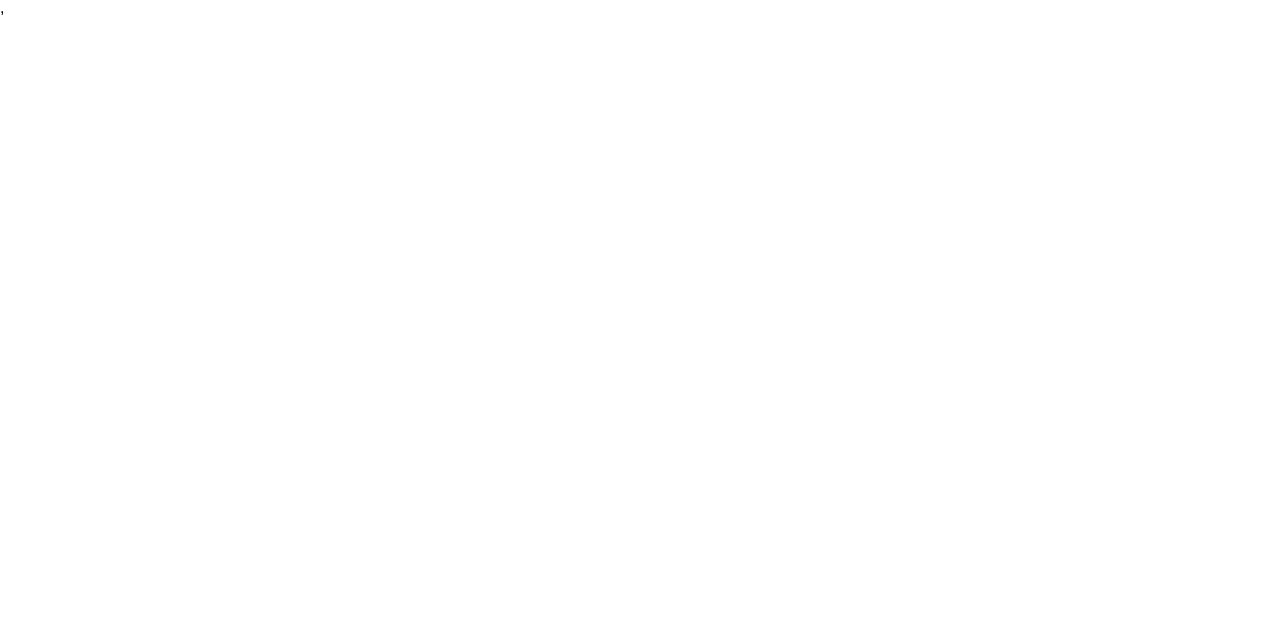
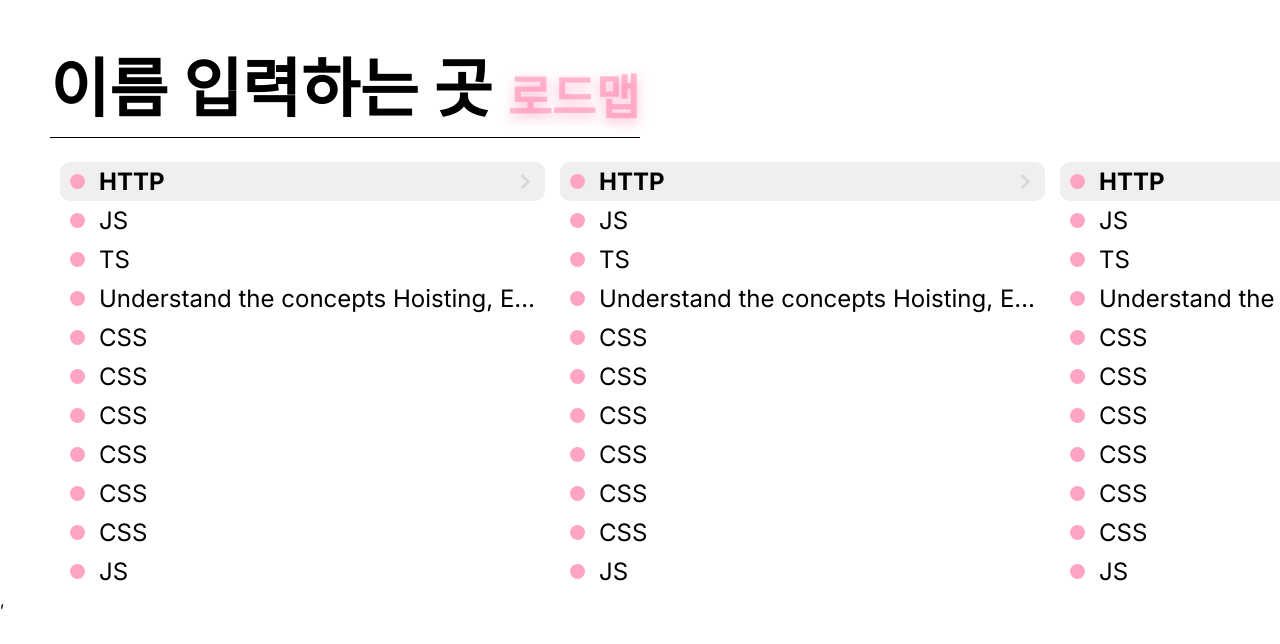
Before and after one commit to googlesprint-12th-roadmap/roadmap-front, a React (Vite) app: page /make in a window 1280 px wide. Before the commit this address had no page. Shown: the top 644 px of the page. Built offline with nearby package versions, Linux system fonts and the light colour scheme.

Commit message:
Feat: 제작 페이지 중간 커밋 - 스와이퍼 기능 - 셀렉 리스트 퍼블리싱

```diff
--- a/index.html
+++ b/index.html
@@ -3,6 +3,10 @@
   <head>
     <meta charset="UTF-8" />
     <link rel="icon" type="image/svg+xml" href="/vite.svg" />
+    <link
+      href="https://fonts.googleapis.com/css2?family=Inter:wght@300;400;500;600;700;800&display=swap"
+      rel="stylesheet"
+    />
     <meta name="viewport" content="width=device-width, initial-scale=1.0" />
     <title>RoadMap Tool(가칭)</title>
   </head>
--- a/package.json
+++ b/package.json
@@ -15,7 +15,8 @@
     "react-router-dom": "^6.4.2",
     "recoil": "^0.7.6",
     "styled-components": "^5.3.6",
-    "styled-reset": "^4.4.2"
+    "styled-reset": "^4.4.2",
+    "swiper": "^8.4.4"
   },
   "devDependencies": {
     "@types/react": "^18.0.17",
--- a/src/App.jsx
+++ b/src/App.jsx
@@ -1,8 +1,9 @@
 import { QueryClient, QueryClientProvider } from 'react-query';
 import { Route, Routes } from 'react-router-dom';
 import { RecoilRoot } from 'recoil';
-import GlobalStyles from './globalStyles';
+import GlobalStyles from './GlobalStyles';
 import Home from './pages/home';
+import Make from './pages/make';
 
 const queryClient = new QueryClient();
 
@@ -14,6 +15,7 @@ function App() {
         <RecoilRoot>
           <Routes>
             <Route path="/" element={<Home />}></Route>
+            <Route path="/make" element={<Make />}></Route>
           </Routes>
         </RecoilRoot>
       </QueryClientProvider>
--- a/src/GlobalStyles.jsx
+++ b/src/GlobalStyles.jsx
@@ -4,11 +4,38 @@ import reset from 'styled-reset';
 const GlobalStyles = createGlobalStyle`
     ${reset};
 
-    body{
+    html {
+      font-size: 10px;
+    }
+
+    body {
         padding: 0;
         margin: 0;
-        font-family: 'Noto Sans KR', sans-serif;
+        font-size: 1.6rem;
+        font-family: 'Inter';
+        overflow-x: hidden;
     };
+
+    ::-webkit-scrollbar {
+      width: 5px;
+      z-index: 9;
+    }
+
+    ::-webkit-scrollbar-thumb {
+      width: 100%;
+      border-radius: 10px;
+      background: #D9D9D9;
+    }
+
+    ::-webkit-scrollbar-track {
+      width: 100%;
+      background-color: transparent;
+    }
+
+    a {
+      text-decoration: none;
+      color: #000;
+    }
 
     *, *::before, *::after {
       box-sizing: border-box;
--- /dev/null
+++ b/src/components/Make/SelectItem.jsx
@@ -0,0 +1,63 @@
+import React from 'react';
+import styled, { css } from 'styled-components';
+
+const SelectItem = ({ name, check }) => {
+  return (
+    <Container check={check}>
+      <Marked></Marked>
+      <Name>{name}</Name>
+    </Container>
+  );
+};
+
+export default SelectItem;
+
+const Container = styled.li`
+  display: flex;
+  align-items: center;
+  cursor: pointer;
+  position: relative;
+  padding-top: 0.5rem;
+  padding-bottom: 0.5rem;
+  padding-left: 1rem;
+
+  border-radius: 1rem;
+  background-color: #fff;
+  width: 100%;
+  white-space: nowrap;
+  overflow: hidden;
+  text-overflow: ellipsis;
+
+  ${(props) =>
+    props.check &&
+    css`
+      background-color: #efefef;
+      font-weight: 700;
+      ::before {
+        content: '';
+        position: absolute;
+        top: 1.2rem;
+        right: 1.4rem;
+        background-image: url('/images/Subtract.png');
+        width: 1.6rem;
+        height: 1.6rem;
+      }
+    `}
+`;
+
+const Marked = styled.div`
+  min-width: 1.5rem;
+  min-height: 1.5rem;
+  background-color: #ffa4c5;
+  border-radius: 50%;
+  margin-right: 1.4rem;
+`;
+
+const RotateCheckMarked = styled.div``;
+
+const Name = styled.span`
+  font-size: 2.4rem;
+  line-height: 2.9rem;
+  overflow: hidden;
+  text-overflow: ellipsis;
+`;
--- /dev/null
+++ b/src/components/Make/SelectList.jsx
@@ -0,0 +1,59 @@
+import React, { useState } from 'react';
+import styled, { css } from 'styled-components';
+import SelectItem from './SelectItem';
+
+const SelectList = () => {
+  const [isShown, setIsShown] = useState(false);
+
+  return (
+    <Container
+      onMouseEnter={() => setIsShown(true)}
+      onMouseLeave={() => setIsShown(false)}
+      isShown={isShown}
+    >
+      <ul>
+        <SelectItem name={'HTTP'} check={true} />
+        <SelectItem name={'JS'} />
+        <SelectItem name={'TS'} />
+        <SelectItem
+          name={'Understand the concepts Hoisting, Evdsfsdfsdfdsfsd'}
+        />
+        <SelectItem name={'CSS'} />
+        <SelectItem name={'CSS'} />
+        <SelectItem name={'CSS'} />
+        <SelectItem name={'CSS'} />
+        <SelectItem name={'CSS'} />
+        <SelectItem name={'CSS'} />
+        <SelectItem name={'JS'} />
+        <SelectItem name={'TS'} />
+        <SelectItem
+          name={'Understand the concepts Hoisting, Evdsfsdfsdfdsfsd'}
+        />
+        <SelectItem name={'CSS'} />
+      </ul>
+    </Container>
+  );
+};
+
+export default SelectList;
+
+const Container = styled.div`
+  min-width: 50rem;
+  height: 43rem;
+  overflow-y: scroll;
+
+  padding-left: 1rem;
+  padding-right: 0.5rem;
+
+  ::-webkit-scrollbar-thumb {
+    background-color: transparent;
+  }
+
+  ${(props) =>
+    props.isShown &&
+    css`
+      ::-webkit-scrollbar-thumb {
+        background: #d9d9d9;
+      }
+    `}
+`;
--- /dev/null
+++ b/src/components/SwiperSection.jsx
@@ -0,0 +1,49 @@
+import React, { useRef, useState } from 'react';
+import { Swiper, SwiperSlide } from 'swiper/react';
+import SwiperCore, { Navigation, Pagination } from 'swiper';
+
+import 'swiper/css';
+import 'swiper/css/navigation';
+import 'swiper/css/pagination';
+
+SwiperCore.use([Navigation, Pagination]);
+function SwiperSection({ children, between = 0 }) {
+  const [swiper, setSwiper] = useState(null);
+  const [mainIndex, setMainIndex] = useState(0);
+
+  const btnPrevRef = useRef(null);
+  const btnNextRef = useRef(null);
+
+  const swiperParams = {
+    onBeforeInit: (swipe) => {
+      swipe.params.navigation.prevEl = btnPrevRef.current;
+      swipe.params.navigation.nextEl = btnNextRef.current;
+      swipe.activeIndex = mainIndex;
+      swipe.navigation.update();
+    },
+    onSwiper: setSwiper,
+    onSlideChange: (e) => setMainIndex(e.activeIndex),
+    navigation: {
+      nextEl: btnNextRef.current,
+      prevEl: btnPrevRef.current,
+    },
+    spaceBetween: between,
+    slidesPerView: 'auto',
+
+    observer: true,
+    observeParents: true,
+    breakpoints: {
+      768: {
+        spaceBetween: 0,
+      },
+    },
+  };
+
+  return (
+    <Swiper {...swiperParams} ref={setSwiper}>
+      {children}
+    </Swiper>
+  );
+}
+
+export default SwiperSection;
--- /dev/null
+++ b/src/pages/make/index.jsx
@@ -0,0 +1,114 @@
+import React from 'react';
+import { SwiperSlide } from 'swiper/react';
+import SelectList from '../../components/Make/SelectList';
+import SwiperSection from '../../components/SwiperSection';
+import {
+  Container,
+  DefaultText,
+  Header,
+  MakeSection,
+  Title,
+  TitleWrap,
+} from './index.styles';
+
+const data = [
+  {
+    id: 1,
+    url: '',
+    desc: '',
+    type: 'main',
+    label: 'Frontend',
+    children: [2, 3],
+    parent: 0,
+  },
+  {
+    id: 2,
+    url: '',
+    desc: '',
+    type: 'main',
+    label: 'SPA',
+    children: [],
+    parent: 1,
+  },
+  {
+    id: 3,
+    url: '',
+    desc: '',
+    type: 'main',
+    label: 'Skill',
+    children: [4, 5],
+    parent: 1,
+  },
+  {
+    id: 4,
+    url: '',
+    desc: '',
+    type: 'sub',
+    label: 'CSS',
+    children: [],
+    parent: 3,
+  },
+  {
+    id: 5,
+    url: '',
+    desc: '',
+    type: 'main',
+    label: 'HTML',
+    children: [],
+    parent: 3,
+  },
+];
+
+const Make = () => {
+  return (
+    <Container>
+      <Header>
+        <TitleWrap>
+          <Title>이름 입력하는 곳</Title>
+          <DefaultText>로드맵</DefaultText>
+        </TitleWrap>
+        {/* TODO
+          이름 입력 후 타이틀
+          수정 버튼이면 input창
+        */}
+      </Header>
+
+      {/* TODO
+          첫번째
+          1. Select 리스트 컴포넌트 한개 생성
+          2. 새로운 노드 추가 버튼
+          3. 추가 버튼 클릭시 옆에 새로운 컴포넌트 추가
+          4. 셀렉 리스트 컴포넌트가 3개나 4개 이상 넘어갈 시 거기서 추가하면
+             현재 보이는 가장 왼쪽 컴포넌트를 가릴 정도의 자동 스크롤
+
+          두번째
+          1. 아이템 하나 클릭하면 그에 맞게 parent 컴포넌트 그려주기
+          2. children 컴포넌트도 그에 맞게 그려주기
+        */}
+      <MakeSection>
+        <SwiperSection between={30}>
+          <SwiperSlide>
+            <SelectList></SelectList>
+          </SwiperSlide>
+          <SwiperSlide>
+            <SelectList></SelectList>
+          </SwiperSlide>
+          <SwiperSlide>
+            <SelectList></SelectList>
+          </SwiperSlide>
+          <SwiperSlide>
+            <SelectList></SelectList>
+          </SwiperSlide>
+          <SwiperSlide>
+            <SelectList></SelectList>
+          </SwiperSlide>
+          <SwiperSlide>
+            <SelectList></SelectList>
+          </SwiperSlide>
+        </SwiperSection>
+      </MakeSection>
+    </Container>
+  );
+};
+
+export default Make;
--- /dev/null
+++ b/src/pages/make/index.styles.jsx
@@ -0,0 +1,55 @@
+import styled from 'styled-components';
+
+export const Container = styled.main`
+  margin-left: 5rem;
+`;
+
+export const Header = styled.header`
+  display: flex;
+  margin-top: 5rem;
+`;
+
+export const Title = styled.h2`
+  font-size: 6.4rem;
+  line-height: 7.7rem;
+  font-weight: 700;
+`;
+
+export const DefaultText = styled.h3`
+  font-weight: 700;
+  font-size: 48px;
+  line-height: 58px;
+
+  color: rgba(255, 99, 155, 0.42);
+  text-shadow: 0px 4px 12px rgba(255, 99, 155, 0.42);
+  align-self: flex-end;
+  margin-left: 1.5rem;
+`;
+
+export const TitleWrap = styled.div`
+  display: flex;
+  padding-bottom: 1rem;
+  border-bottom: 1px solid #000;
+`;
+
+export const MakeSection = styled.section`
+  margin-top: 2.4rem;
+  overflow: hidden;
+  box-sizing: content-box;
+  .swiper-button-disabled {
+    opacity: 0;
+    cursor: default;
+  }
+
+  .swiper-slide {
+    width: 500px;
+
+    cursor: grab;
+  }
+
+  .swiper {
+    box-sizing: content-box;
+    padding-right: 10px;
+    overflow: hidden;
+  }
+`;
```
Also changed, not shown: public/images/Subtract.png (added), 1 other file (tests, documents, lock files or other folders).
